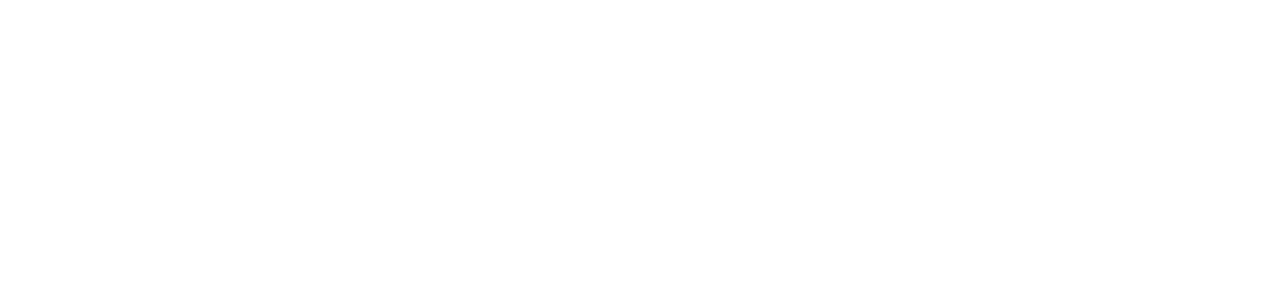
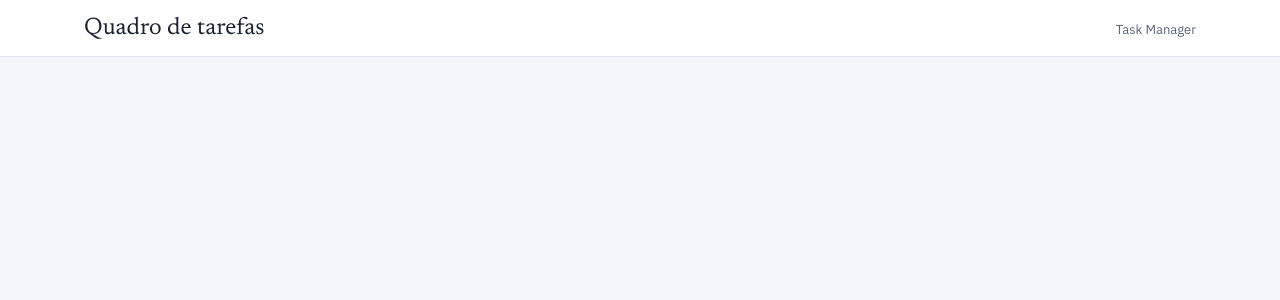
Before and after one commit to WagnerK4uan/task-manager, an Angular app in the folder frontend/: page /quadro in a window 1280 px wide. Before the commit this address led to /. Shown: the top 300 px of the page. Built offline with nearby package versions, Linux system fonts and the light colour scheme.

Commit message:
feat: add the board palette, tailwind and the shell (T-053, T-056)

```diff
--- a/frontend/package.json
+++ b/frontend/package.json
@@ -10,6 +10,7 @@
   "private": true,
   "packageManager": "npm@10.9.9",
   "dependencies": {
+    "@angular/cdk": "^22.2.0",
     "@angular/common": "^22.2.0",
     "@angular/compiler": "^22.2.0",
     "@angular/core": "^22.2.0",
@@ -23,7 +24,9 @@
     "@angular/build": "^22.2.0",
     "@angular/cli": "^22.2.0",
     "@angular/compiler-cli": "^22.2.0",
+    "@tailwindcss/postcss": "^4.3.3",
     "prettier": "^3.8.1",
+    "tailwindcss": "^4.3.3",
     "typescript": "~6.0.2"
   }
 }
--- a/frontend/src/app/app.config.ts
+++ b/frontend/src/app/app.config.ts
@@ -1,10 +1,8 @@
 import { ApplicationConfig, provideBrowserGlobalErrorListeners } from '@angular/core';
+import { provideHttpClient } from '@angular/common/http';
 import { provideRouter } from '@angular/router';
 import { routes } from './app.routes';
 
 export const appConfig: ApplicationConfig = {
-  providers: [
-    provideBrowserGlobalErrorListeners(),
-    provideRouter(routes)
-  ]
+  providers: [provideBrowserGlobalErrorListeners(), provideRouter(routes), provideHttpClient()],
 };
--- a/frontend/src/app/app.html
+++ b/frontend/src/app/app.html
@@ -1 +1,12 @@
-<router-outlet />
+<div class="min-h-dvh">
+  <header class="border-b border-rule bg-surface">
+    <div class="mx-auto flex max-w-6xl items-baseline justify-between px-5 py-4">
+      <span class="font-serif text-2xl leading-none text-ink">Quadro de tarefas</span>
+      <span class="text-meta text-ink-muted">Task Manager</span>
+    </div>
+  </header>
+
+  <main class="mx-auto max-w-6xl px-5 py-7">
+    <router-outlet />
+  </main>
+</div>
--- a/frontend/src/app/app.routes.ts
+++ b/frontend/src/app/app.routes.ts
@@ -1,3 +1,11 @@
 import { Routes } from '@angular/router';
 
-export const routes: Routes = [];
+export const routes: Routes = [
+  {
+    path: 'quadro',
+    title: 'Quadro de tarefas',
+    loadComponent: () =>
+      import('./features/tasks/pages/task-board/task-board').then((m) => m.TaskBoard),
+  },
+  { path: '', pathMatch: 'full', redirectTo: 'quadro' },
+];
--- a/frontend/src/styles.css
+++ b/frontend/src/styles.css
@@ -1 +1,77 @@
-/* You can add global styles to this file, and also import other style files */
+@import url('https://fonts.googleapis.com/css2?family=IBM+Plex+Sans:wght@400;500;600&family=Newsreader:opsz,wght@6..72,300..500&display=swap');
+@import 'tailwindcss';
+
+@theme {
+  --color-paper: #f4f6fb;
+  --color-surface: #ffffff;
+  --color-ink: #1b2230;
+  --color-ink-muted: #5a6478;
+  --color-rule: #dde3ef;
+
+  --color-pendente: #b45309;
+  --color-pendente-wash: #fdf1e1;
+  --color-andamento: #3a4ea8;
+  --color-andamento-wash: #e9ecfb;
+  --color-concluida: #1c7a4d;
+  --color-concluida-wash: #e2f4ea;
+
+  --color-alta: #c0392b;
+  --color-alta-wash: #fbe6e2;
+  --color-media: #a56a00;
+  --color-media-wash: #fcf1dc;
+  --color-baixa: #4a6b8a;
+  --color-baixa-wash: #e9f0f7;
+
+  --font-sans: 'IBM Plex Sans', system-ui, -apple-system, 'Segoe UI', sans-serif;
+  --font-serif: 'Newsreader', Georgia, 'Times New Roman', serif;
+
+  --text-meta: 0.8125rem;
+}
+
+@layer base {
+  body {
+    background-color: var(--color-paper);
+    color: var(--color-ink);
+    font-family: var(--font-sans);
+    -webkit-font-smoothing: antialiased;
+  }
+
+  :focus-visible {
+    outline: 2px solid var(--color-andamento);
+    outline-offset: 2px;
+  }
+}
+
+@utility card-mexido {
+  animation: destacar 1.1s ease-out;
+}
+
+@keyframes destacar {
+  from {
+    box-shadow: 0 0 0 3px color-mix(in oklab, var(--color-andamento) 35%, transparent);
+  }
+  to {
+    box-shadow: 0 0 0 3px transparent;
+  }
+}
+
+@media (prefers-reduced-motion: reduce) {
+  .card-mexido {
+    animation: none;
+  }
+}
+
+.cdk-drag-preview {
+  box-shadow:
+    0 12px 28px rgb(27 34 48 / 0.18),
+    0 2px 6px rgb(27 34 48 / 0.12);
+  opacity: 0.95;
+}
+
+.cdk-drag-placeholder {
+  opacity: 0.35;
+}
+
+.cdk-drop-list-dragging .cdk-drag {
+  transition: transform 180ms cubic-bezier(0, 0, 0.2, 1);
+}
```
Also changed, not shown: frontend/.postcssrc.json (added), 1 other file (tests, documents, lock files or other folders).
